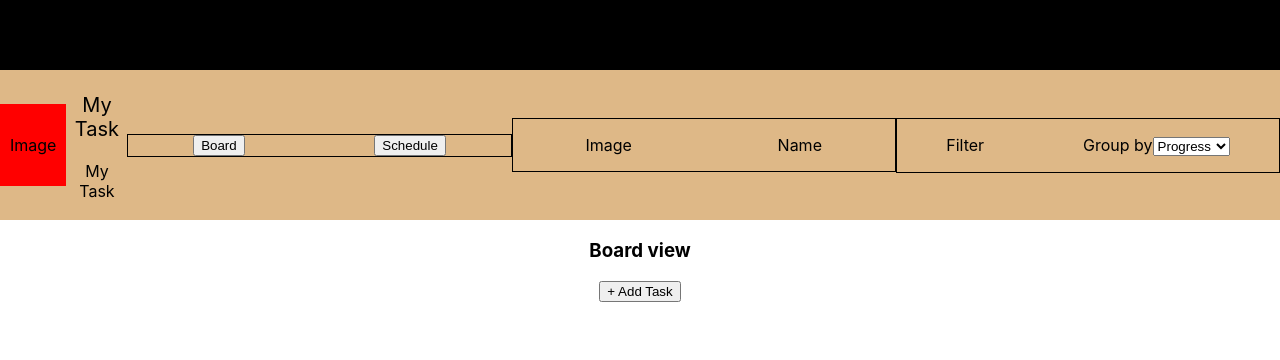
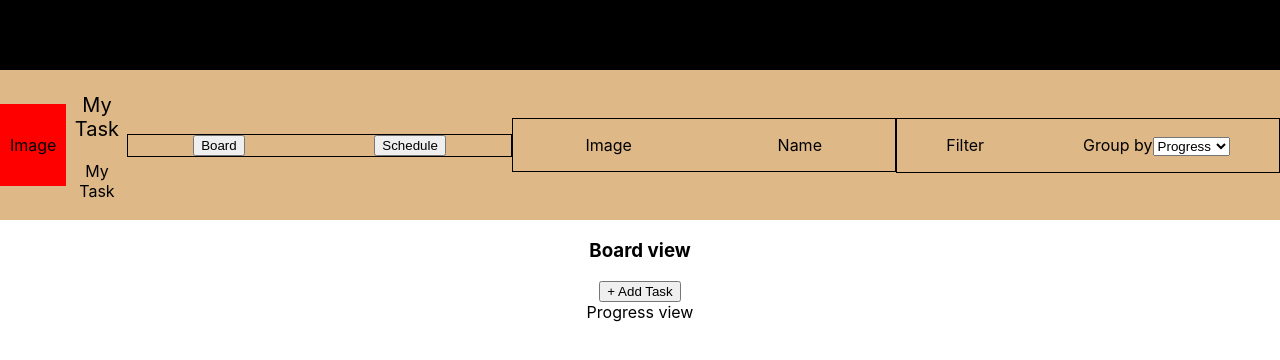
Before and after one commit to rajkumardas2701/planner-app, a React (Create React App) app: page / in a window 1280 px wide. Shown: the top 360 px of the page. Built offline with nearby package versions, Linux system fonts and the light colour scheme.

Commit message:
Add progress and due date views in BoardView component

```diff
--- a/src/components/BoardView.js
+++ b/src/components/BoardView.js
@@ -1,7 +1,9 @@
 import { useState, useEffect } from 'react';
 import PropTypes from 'prop-types';
 import AddTask from './AddTask';
-import Task from './Task';
+// import Task from './Task';
+import ProgressView from './ProgressView';
+import DueDateView from './DueDateView';
 
 const BoardView = ({ allTasks, setParentTask, groupBy }) => {
   const [showForm, setShowForm] = useState(false);
@@ -26,10 +28,23 @@ const BoardView = ({ allTasks, setParentTask, groupBy }) => {
         {console.log('Board currentToDos from Board view', currentToDos)}
         {console.log('Board currentToDos length from Board view', currentToDos.length)}
         {
-          (currentToDos.length > 0
-          && (
-            currentToDos.map((todo) => <Task todo={todo} key={todo.id} />)
-          ))
+          !(currentToDos.length > 0)
+          // && (
+            // currentToDos.map((todo) => <Task todo={todo} key={todo.id} />)
+            ? (
+              <div>
+                {
+                  (groupBy === 'Progress')
+                    ? (
+                      <ProgressView />
+                    )
+                    : (
+                      <DueDateView />
+                    )
+                }
+              </div>
+            )
+            : (<div />)
         }
       </div>
     </div>
--- /dev/null
+++ b/src/components/DueDateView.js
@@ -0,0 +1,7 @@
+const DueDateView = () => (
+  <div>
+    Due Date view
+  </div>
+);
+
+export default DueDateView;
--- /dev/null
+++ b/src/components/ProgressView.js
@@ -0,0 +1,7 @@
+const ProgressView = () => (
+  <div>
+    Progress view
+  </div>
+);
+
+export default ProgressView;
```
